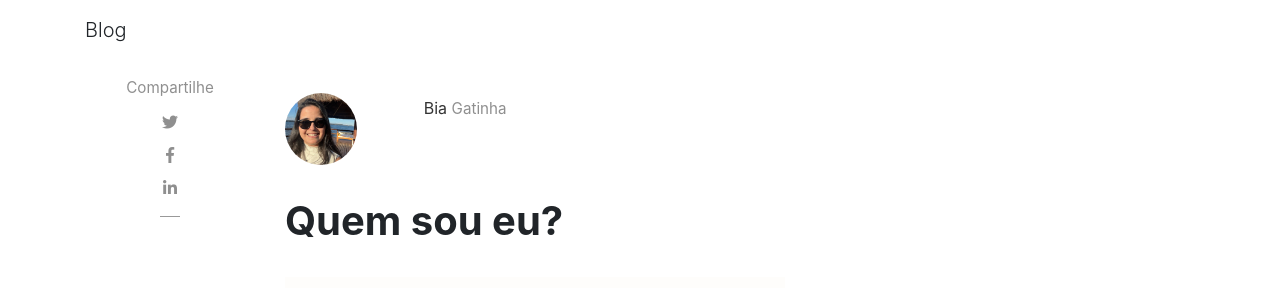
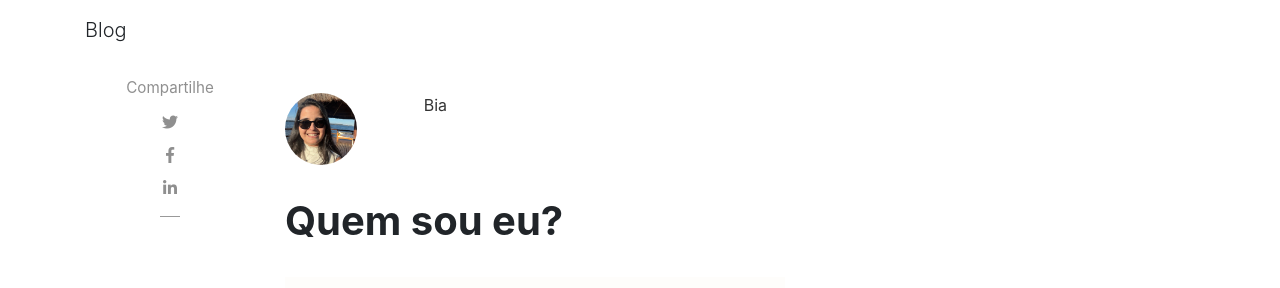
Before and after one commit to biiaarvieira/biaceliaca, a Jekyll site: the page built from _posts/2023-06-11-apresentacao.md, in a window 1280 px wide and 900 px high. Shown: the part 138-426 px from the top of the window. Built offline with Jekyll 4.4.1, drawn with Linux system fonts in a browser that asks for light colours; nearby versions of some CDN libraries.

Commit message:
retirada descrição autor

```diff
--- a/_config.yml
+++ b/_config.yml
@@ -18,7 +18,7 @@ authors:
     display_name: Bia
     avatar: 'assets/images/bia.jpg'
     web: https://www.biaceliaca.com.br
-    description: "Gatinha"
+    description: ""
 
 # Plugins
 plugins:
```
